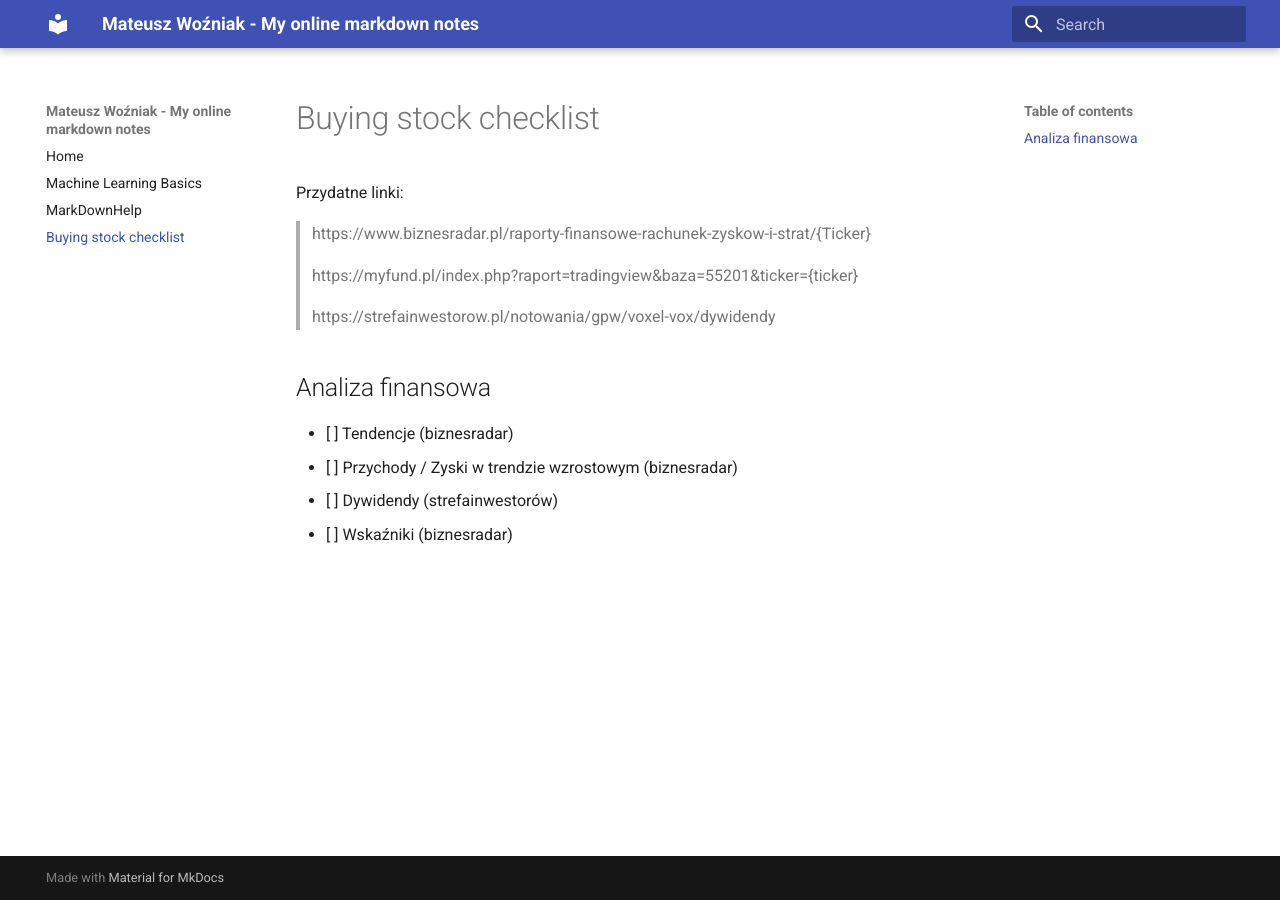
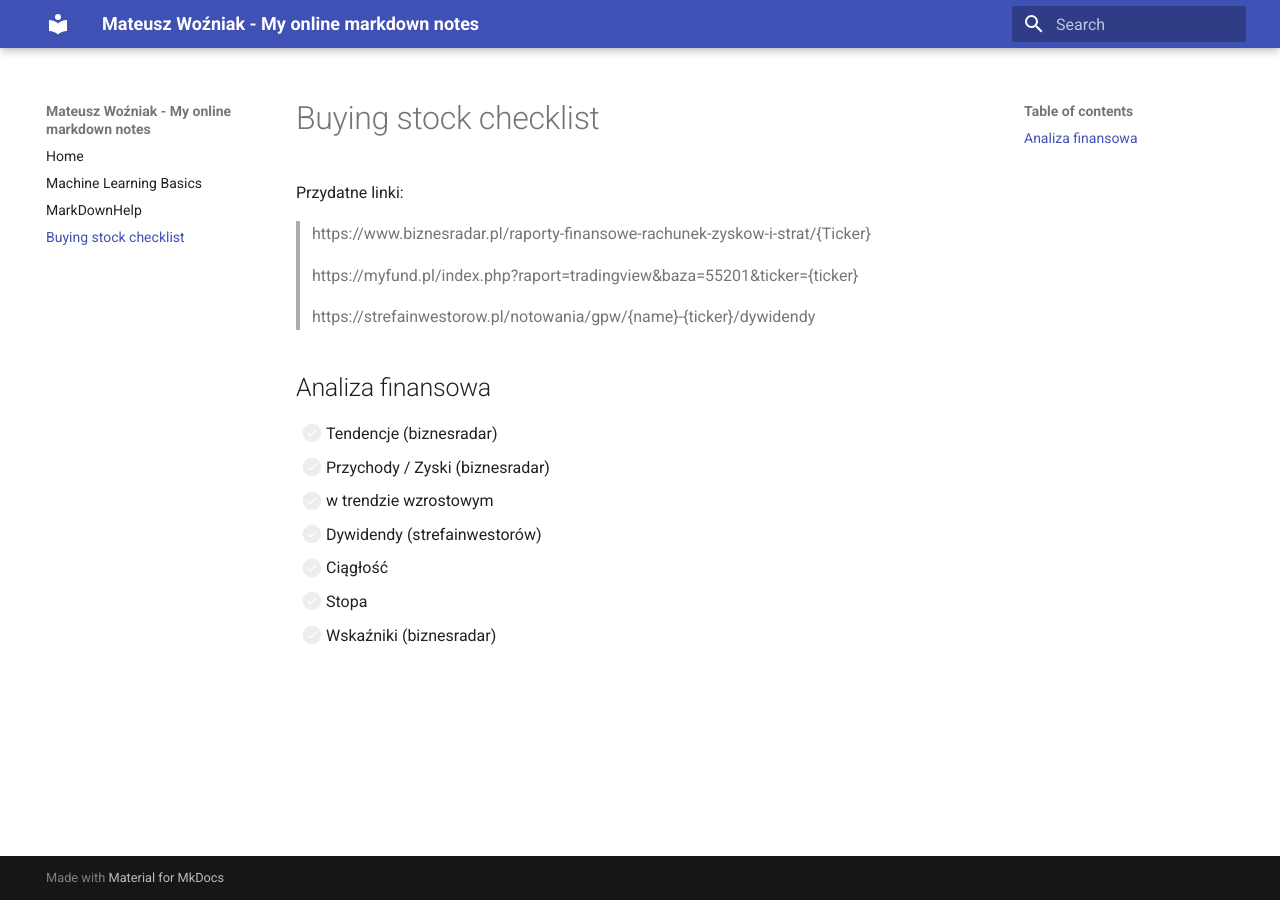
Before and after one commit to Shuffzord/shuffzord.github.io, an MkDocs documentation site: the page built from docs/Stock.md, in a window 1280 px wide. Built offline with MkDocs 1.6.1 and Material for MkDocs 9.7.7, drawn with Linux system fonts in a browser that asks for light colours.

Commit message:
Checklists

```diff
--- a/docs/Stock.md
+++ b/docs/Stock.md
@@ -6,11 +6,14 @@ Przydatne linki:
 
 > https://myfund.pl/index.php?raport=tradingview&baza=55201&ticker={ticker}
 
-> https://strefainwestorow.pl/notowania/gpw/voxel-vox/dywidendy
+> https://strefainwestorow.pl/notowania/gpw/{name}-{ticker}/dywidendy
 
 ## Analiza finansowa
 
 - [ ] Tendencje (biznesradar)
-- [ ] Przychody / Zyski w trendzie wzrostowym (biznesradar)
+- [ ] Przychody / Zyski (biznesradar)
+  - [ ] w trendzie wzrostowym
 - [ ] Dywidendy (strefainwestorów)
+  - [ ] Ciągłość
+  - [ ] Stopa
 - [ ] Wskaźniki (biznesradar)
--- a/mkdocs.yml
+++ b/mkdocs.yml
@@ -5,6 +5,9 @@ markdown_extensions:
   - tables
   - attr_list
   - md_in_html
+  - pymdownx.tasklist:
+      custom_checkbox: true
+      clickable_checkbox: true
   - pymdownx.arithmatex:
       generic: true
 extra_javascript:
```
